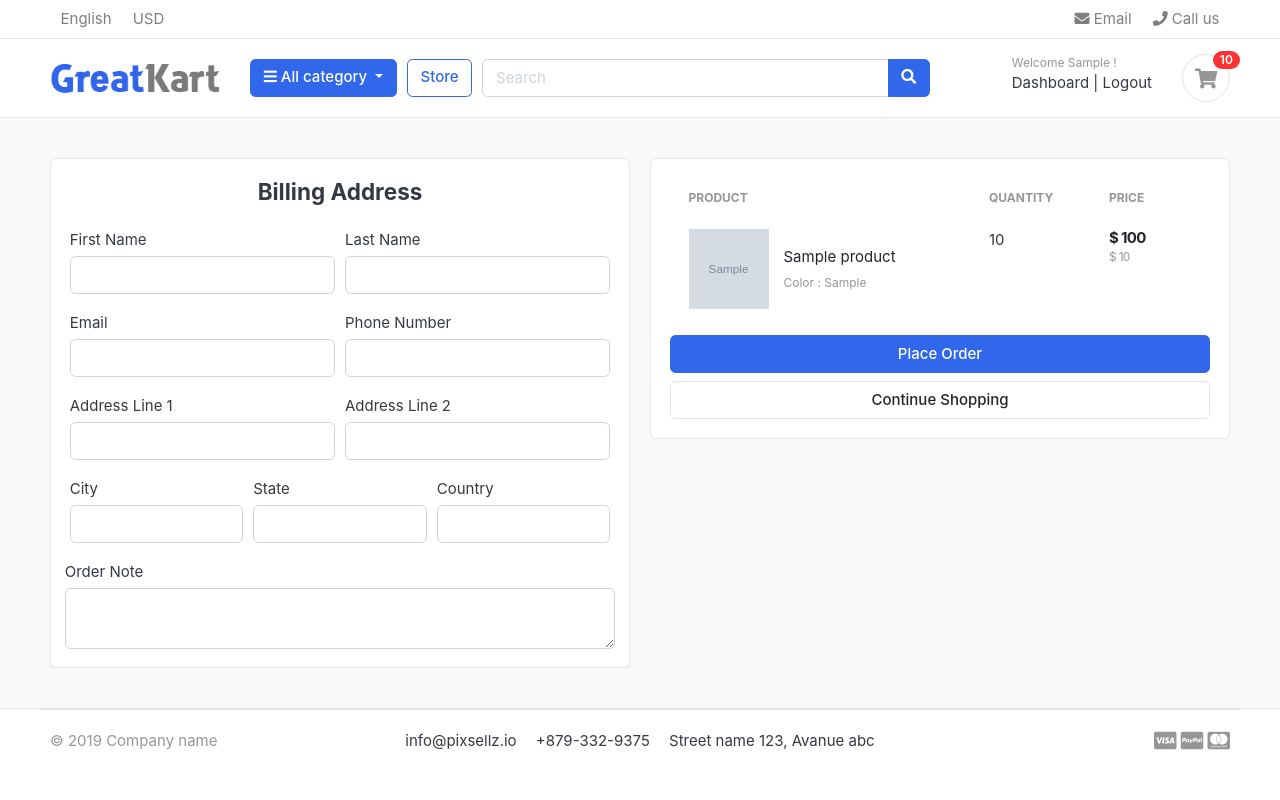
After one commit to Vishal-Masane/greatkart-django-Ecom-application, a Django app: page /cart/checkout/ in a window 1280 px wide. The commit adds this page. Run offline with Django 3.2, Linux system fonts and the light colour scheme; a user stored in the database is signed in; tables that the repository leaves empty hold one stand-in row (values such as "Sample post"); grey boxes marked "Sample" are stand-in pictures; some libraries are stand-ins or nearby versions; some web fonts are replaced.

Commit message:
handled cart and checkout functionality for login users

```diff
--- a/carts/context_processors.py
+++ b/carts/context_processors.py
@@ -8,7 +8,10 @@ def counter(request):
     else:
         try:
             cart = Cart.objects.filter(cart_id=_cart_id(request))
-            cart_items = CartItem.objects.all().filter(cart=cart[:1])   #
+            if request.user.is_authenticated:
+                cart_items = CartItem.objects.all().filter(user=request.user)
+            else:
+                cart_items = CartItem.objects.all().filter(cart=cart[:1])   #
             # cart_items = CartItem.objects.all().filter(cart=cart[:1])   #
             for cart_item in cart_items:
                 cart_count += cart_item.quantity
--- a/carts/models.py
+++ b/carts/models.py
@@ -1,5 +1,6 @@
 from django.db import models
 from store.models import Product, Variation
+from accounts.models import Account
 
 # Create your models here.
 
@@ -11,9 +12,10 @@ class Cart(models.Model):
         return self.cart_id
 
 class CartItem(models.Model):
+    user = models.ForeignKey(Account, on_delete=models.CASCADE, null=True)
     product = models.ForeignKey(Product, on_delete=models.CASCADE)
     variations = models.ManyToManyField(Variation, blank=True)
-    cart = models.ForeignKey(Cart, on_delete=models.CASCADE)
+    cart = models.ForeignKey(Cart, on_delete=models.CASCADE, null=True)
     quantity = models.IntegerField()
     is_active = models.BooleanField(default=True)
 
--- a/carts/urls.py
+++ b/carts/urls.py
@@ -6,4 +6,7 @@ urlpatterns = [
     path('add_cart/<int:product_id>/', views.add_cart, name='add_cart'),
     path('remove_cart/<int:product_id>/<int:cart_item_id>/', views.remove_cart, name='remove_cart'),
     path('remove_cart_item/<int:product_id>/<int:cart_item_id>/', views.remove_cart_item, name='remove_cart_item'),
+
+    path('checkout/', views.checkout, name='checkout'),
+
 ]
--- a/carts/views.py
+++ b/carts/views.py
@@ -2,6 +2,7 @@ from django.shortcuts import render, redirect, HttpResponse, get_object_or_404
 from store.models import Product, Variation
 from .models import Cart, CartItem
 from django.core.exceptions import ObjectDoesNotExist
+from django.contrib.auth.decorators import login_required
 
 # Create your views here.
 
@@ -13,72 +14,129 @@ def _cart_id(request):
 
 
 def add_cart(request, product_id):
+    current_user = request.user
     product = Product.objects.get(id = product_id)      # get the product
-    product_variation = []
-    if request.method == 'POST':
-        for item in request.POST:
-            key = item
-            value = request.POST[key]
+    # print(product_id, product)
 
-            try:
-                variation = Variation.objects.get(product=product, variation_category__iexact = key, variation_value__iexact = value)
-                product_variation.append(variation)
-            except:
-                pass
+    # if the user is authenticated
+    if current_user.is_authenticated:
+        product_variation = []
+        if request.method == 'POST':
+            for item in request.POST:
+                key = item
+                value = request.POST[key]
+                # print(key, value)       # color red --- size small
+                try:
+                    variation = Variation.objects.get(product=product, variation_category__iexact = key, variation_value__iexact = value)
+                    product_variation.append(variation)
+                except:
+                    pass
 
-    try:
-        cart = Cart.objects.get(cart_id = _cart_id(request))        # get the cart using the cart_id present in the session
-    except Cart.DoesNotExist:
-        cart = Cart.objects.create(
-            cart_id = _cart_id(request)
-        )
-    cart.save()
+        is_cart_item_exists = CartItem.objects.filter(product=product, user=current_user).exists()      # same product with same cart is present or not ?
+        if is_cart_item_exists:
+            cart_item = CartItem.objects.filter(product = product, user=current_user)
+            ex_var_list = []
+            id = []
+            for item in cart_item:
+                existing_variation = item.variations.all()
+                ex_var_list.append(list(existing_variation))
+                id.append(item.id)
 
-    is_cart_item_exists = CartItem.objects.filter(product=product, cart=cart).exists()
-    if is_cart_item_exists:
-        cart_item = CartItem.objects.filter(product = product, cart = cart)
-        # existing_variation --> database
-        # current_variation --> product_variation
-        # item_id --> database
-        ex_var_list = []
-        id = []
-        for item in cart_item:
-            existing_variation = item.variations.all()
-            ex_var_list.append(list(existing_variation))
-            id.append(item.id)
+            if product_variation in ex_var_list:
+                # Increase cart item quantity
+                index = ex_var_list.index(product_variation)
+                item_id = id[index]
+                item = CartItem.objects.get(product=product, id=item_id)
+                item.quantity += 1
+                item.save()
+            else:
+                item = CartItem.objects.create(product=product, user=current_user, quantity= 1)
+                if len(product_variation) > 0:
+                    item.variations.clear()
+                    item.variations.add(*product_variation)
+                item.save()
+        else:
+            cart_item = CartItem.objects.create(
+                product = product,
+                user=current_user,
+                quantity = 1
+            )
+            if len(product_variation) > 0:
+                cart_item.variations.clear()
+                cart_item.variations.add(*product_variation)
+            cart_item.save()
+        return redirect('cart')
 
-        print(ex_var_list)
-        if product_variation in ex_var_list:
-            # Increase cart item quantity
-            index = ex_var_list.index(product_variation)
-            item_id = id[index]
-            item = CartItem.objects.get(product=product, id=item_id)
-            item.quantity += 1
-            item.save()
+    # if the user is not authenticated
+    else:
+        product_variation = []
+        if request.method == 'POST':
+            for item in request.POST:
+                key = item
+                value = request.POST[key]
+                # print(key, value)       # color red --- size small
+                try:
+                    variation = Variation.objects.get(product=product, variation_category__iexact = key, variation_value__iexact = value)
+                    product_variation.append(variation)
+                except:
+                    pass
+
+        try:
+            cart = Cart.objects.get(cart_id = _cart_id(request))        # get the cart using the cart_id present in the session
+        except Cart.DoesNotExist:
+            cart = Cart.objects.create(
+                cart_id = _cart_id(request)
+            )
+        cart.save()
+
+        is_cart_item_exists = CartItem.objects.filter(product=product, cart=cart).exists()      # same product with same cart is present or not ?
+        if is_cart_item_exists:
+            cart_item = CartItem.objects.filter(product = product, cart = cart)
+            # existing_variation --> database
+            # current_variation --> product_variation
+            # item_id --> database
+            ex_var_list = []
+            id = []
+            for item in cart_item:
+                existing_variation = item.variations.all()
+                ex_var_list.append(list(existing_variation))
+                id.append(item.id)
+
+            # print(ex_var_list)
+            if product_variation in ex_var_list:
+                # Increase cart item quantity
+                index = ex_var_list.index(product_variation)
+                item_id = id[index]
+                item = CartItem.objects.get(product=product, id=item_id)
+                item.quantity += 1
+                item.save()
+            else:
+                item = CartItem.objects.create(product=product, cart=cart, quantity= 1)
+                if len(product_variation) > 0:
+                    item.variations.clear()
+                    item.variations.add(*product_variation)
+                item.save()
         else:
-            item = CartItem.objects.create(product=product, cart=cart, quantity= 1)
+            cart_item = CartItem.objects.create(
+                product = product,
+                cart = cart,
+                quantity = 1
+            )
             if len(product_variation) > 0:
-                item.variations.clear()
-                item.variations.add(*product_variation)
-            item.save()
-    else:
-        cart_item = CartItem.objects.create(
-            product = product,
-            cart = cart,
-            quantity = 1
-        )
-        if len(product_variation) > 0:
-            cart_item.variations.clear()
-            cart_item.variations.add(*product_variation)
-        cart_item.save()
-    return redirect('cart')
+                cart_item.variations.clear()
+                cart_item.variations.add(*product_variation)
+            cart_item.save()
+        return redirect('cart')
 
 
 def remove_cart(request, product_id, cart_item_id):
-    cart = Cart.objects.get(cart_id = _cart_id(request))
     product = get_object_or_404(Product, id = product_id)
     try:
-        cart_item = CartItem.objects.get(product=product, cart = cart, id=cart_item_id)
+        if request.user.is_authenticated:
+            cart_item = CartItem.objects.get(product=product, user=request.user, id=cart_item_id)
+        else:
+            cart = Cart.objects.get(cart_id = _cart_id(request))
+            cart_item = CartItem.objects.get(product=product, cart=cart, id=cart_item_id)
         if cart_item.quantity > 1:
             cart_item.quantity -= 1
             cart_item.save()
@@ -90,20 +148,25 @@ def remove_cart(request, product_id, cart_item_id):
 
 
 def remove_cart_item(request, product_id, cart_item_id):       # code for Remove Button
-    cart = Cart.objects.get(cart_id = _cart_id(request))
     product = get_object_or_404(Product, id = product_id)
-    cart_item = CartItem.objects.get(product=product, cart = cart, id= cart_item_id)
+    if request.user.is_authenticated:
+        cart_item = CartItem.objects.get(product=product, user=request.user, id= cart_item_id)
+    else:
+        cart = Cart.objects.get(cart_id = _cart_id(request))
+        cart_item = CartItem.objects.get(product=product, cart=cart, id= cart_item_id)
     cart_item.delete()
     return redirect('cart')
 
 
-
-def cart(request, total=0, quantity=0, cart_item=None):
+def cart(request, total=0, quantity=0, cart_items=None):
     try:
         tax = 0
         grand_total = 0
-        cart = Cart.objects.get(cart_id = _cart_id(request))
-        cart_items = CartItem.objects.filter(cart=cart, is_active=True)
+        if request.user.is_authenticated:
+            cart_items = CartItem.objects.filter(user=request.user, is_active=True)
+        else:
+            cart = Cart.objects.get(cart_id = _cart_id(request))
+            cart_items = CartItem.objects.filter(cart=cart, is_active=True)
         for cart_item in cart_items:
             total += (cart_item.product.price * cart_item.quantity)
             quantity += cart_item.quantity
@@ -120,3 +183,31 @@ def cart(request, total=0, quantity=0, cart_item=None):
         'grand_total': grand_total
     }
     return render(request, 'store/cart.html', context)
+
+
+@login_required(login_url= 'login')
+def checkout(request, total=0, quantity=0, cart_items=None):
+    try:
+        tax = 0
+        grand_total = 0
+        if request.user.is_authenticated:
+            cart_items = CartItem.objects.filter(user=request.user, is_active=True)
+        else:
+            cart = Cart.objects.get(cart_id = _cart_id(request))
+            cart_items = CartItem.objects.filter(cart=cart, is_active=True)
+        for cart_item in cart_items:
+            total += (cart_item.product.price * cart_item.quantity)
+            quantity += cart_item.quantity
+        tax = (2 * total)/100
+        grand_total = total + tax
+    except ObjectDoesNotExist:
+        pass
+
+    context = {
+        'total': total,
+        'quantity': quantity,
+        'cart_items': cart_items,
+        'tax': tax,
+        'grand_total': grand_total
+    }
+    return render(request, 'store/checkout.html', context)
--- a/store/views.py
+++ b/store/views.py
@@ -42,6 +42,7 @@ def product_detail(request, category_slug, product_slug):
     context = {'single_product': single_product, 'in_cart': in_cart}
     return render(request, 'store/product_detail.html', context)
 
+
 def search(request):
     if 'keyword' in request.GET:
         keyword = request.GET['keyword']
--- a/templates/store/cart.html
+++ b/templates/store/cart.html
@@ -102,7 +102,7 @@
                 <p class="text-center mb-3">
                     <img src="{% static './images/misc/payments.png' %}" height="26">
                 </p>
-                <a href="./place-order.html" class="btn btn-primary btn-block"> Checkout </a>
+                <a href="{% url 'checkout' %}" class="btn btn-primary btn-block"> Checkout </a>
                 <a href="{% url 'store' %}" class="btn btn-light btn-block">Continue Shopping</a>
             </div> <!-- card-body.// -->
             </div> <!-- card.// -->
--- /dev/null
+++ b/templates/store/checkout.html
@@ -0,0 +1,128 @@
+{% extends 'base.html' %}
+{% load static %}
+
+{% block content %}
+
+<section class="section-content padding-y bg">
+    <div class="container">
+
+    <!-- ============================ COMPONENT 1 ================================= -->
+    <div class="row">
+    <aside class="col-lg-6">
+        <div class="card">
+            <div class="card-body">
+                <h4 class="card-title mb-4 text-center">Billing Address</h4>
+                <form action="" method="POST">
+                    {% csrf_token %}
+                    <div class="form-row">
+                        <div class="col form-group">
+                            <label>First Name</label>
+                            <input type="text" name="first_name" class="form-control" required>
+                        </div>
+                        <div class="col form-group">
+                            <label>Last Name</label>
+                            <input type="text" name="last_name" class="form-control" required>
+                        </div>
+                    </div>
+                    <div class="form-row">
+                        <div class="col form-group">
+                            <label>Email</label>
+                            <input type="email" name="email" class="form-control" required>
+                        </div>
+                        <div class="col form-group">
+                            <label>Phone Number</label>
+                            <input type="text" name="phone" class="form-control" required>
+                        </div>
+                    </div>
+                    <div class="form-row">
+                        <div class="col form-group">
+                            <label>Address Line 1</label>
+                            <input type="text" name="address_1" class="form-control" required>
+                        </div>
+                        <div class="col form-group">
+                            <label>Address Line 2</label>
+                            <input type="text" name="address_2" class="form-control">
+                        </div>
+                    </div>
+                    <div class="form-row">
+                        <div class="col form-group">
+                            <label>City</label>
+                            <input type="text" name="city" class="form-control" required>
+                        </div>
+                        <div class="col form-group">
+                            <label>State</label>
+                            <input type="text" name="state" class="form-control" required>
+                        </div>
+                        <div class="col form-group">
+                            <label>Country</label>
+                            <input type="text" name="country" class="form-control" required>
+                        </div>
+                    </div>
+                    <div class="form-row">
+                            <label>Order Note</label>
+                            <textarea name="order_note" rows="2" class="form-control"></textarea>
+                    </div>
+            </div>
+        </div> <!-- card.// -->
+
+    </aside> <!-- col.// -->
+        <aside class="col-lg-6">
+
+            <div class="card">
+            <div class="card-body">
+                <table class="table table-borderless table-shopping-cart">
+                    <thead class="text-muted">
+                    <tr class="small text-uppercase">
+                      <th scope="col">Product</th>
+                      <th scope="col" width="120">Quantity</th>
+                      <th scope="col" width="120">Price</th>
+                    </tr>
+                    </thead>
+                    <tbody>
+                        {% for cart_item in cart_items %}
+                    <tr>
+                        <td>
+                            <figure class="itemside align-items-center">
+                                <div class="aside"><img src="{{ cart_item.product.image.url }}" class="img-sm"></div>
+                                <figcaption class="info">
+                                    <a href="{{ cart_item.product.get_url }}" class="title text-dark">{{ cart_item.product.product_name }}</a>
+                                    <p class="text-muted small">
+                                        {% if cart_item.variations.all %}
+                                            {% for item in cart_item.variations.all %}
+                                                {{ item.variation_category | capfirst }} : {{ item.variation_value | capfirst }} <br/>
+                                            {% endfor %}
+                                        {% endif %}
+                                    </p>
+                                </figcaption>
+                            </figure>
+                        </td>
+                        <td>
+                            <!-- col.// -->
+                           <label>{{cart_item.quantity}}</label>
+                        </td>
+                        <td>
+                            <div class="price-wrap">
+                                <var class="price">$ {{cart_item.sub_total}}</var>
+                                <small class="text-muted"> $ {{cart_item.product.price}} </small>
+                            </div> <!-- price-wrap .// -->
+                        </td>
+                    </tr>
+
+                    {% endfor %}
+
+                    </tbody>
+                    </table>
+                <button type="submit" name="submit" class="btn btn-primary btn-block">Place Order</button>
+                <a href="{% url 'store' %}" class="btn btn-light btn-block">Continue Shopping</a>
+            </form>
+            </div> <!-- card-body.// -->
+            </div> <!-- card.// -->
+        </aside> <!-- col.// -->
+
+    </div> <!-- row.// -->
+    <!-- ============================ COMPONENT 1 END .// ================================= -->
+
+    </div> <!-- container .//  -->
+    </section>
+
+{% endblock %}
```
Also changed, not shown: accounts/views.py (+51 -2 lines), requirements.txt (added, +10 -0 lines), carts/migrations/0004_auto_20251001_1550.py (added).
